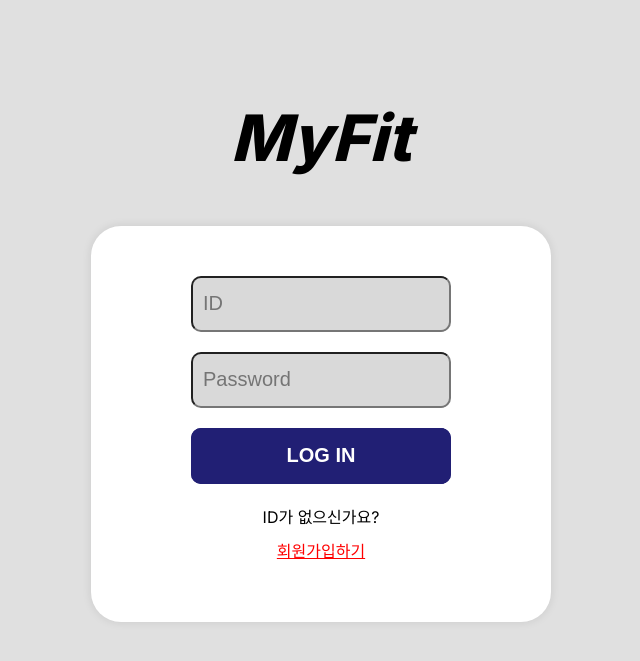
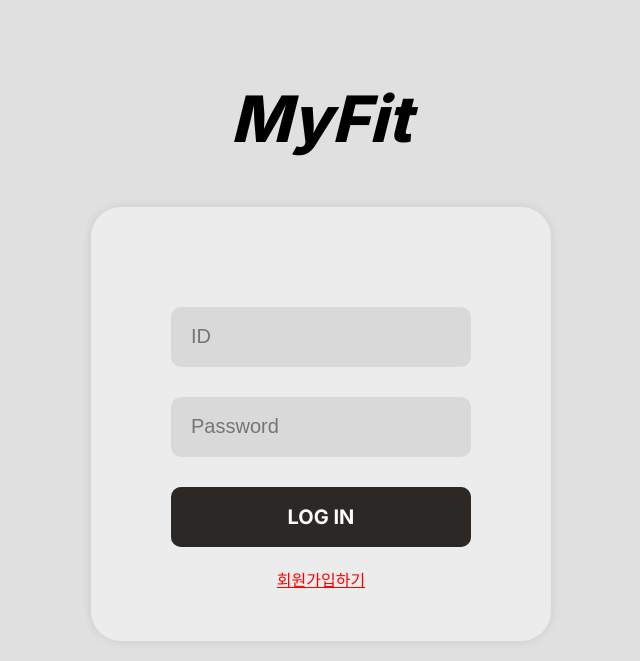
Before and after one commit to Dab1n-Lee/MyFit, a Flask app: page / in a window 1280 px wide. Shown: the top 661 px of the page, without its empty margins (319-959 px from the left). Run offline with Flask 3, Linux system fonts and the light colour scheme.

Commit message:
New Start page and update login page

```diff
--- a/project/static/css/login_page.css
+++ b/project/static/css/login_page.css
@@ -46,8 +46,8 @@ body {
 
 .v21_45 {
   width: 100%;
-  background: rgba(255, 255, 255, 1);
-  padding: 50px;
+  background: rgba(241, 241, 241, 0.7);
+  padding: 100px 70px 50px 70px;
   border-radius: 30px;
   box-shadow: 0 0 10px rgba(0, 0, 0, 0.1);
   display: flex;
@@ -65,20 +65,22 @@ body {
 .v9_11,
 .v9_12 {
   width: 100%;
-  max-width: 260px;
-  height: 56px;
+  max-width: 300px;
+  height: 60px;
   background: rgba(217, 217, 217, 1);
-  margin-bottom: 20px;
-  padding: 0 10px;
+  margin-bottom: 30px;
+  padding: 0 20px;
   border-radius: 10px;
   font-size: 20px;
+  border: none;
+  outline: none;
 }
 
 .v19_40 {
   width: 100%;
-  max-width: 260px;
-  height: 56px;
-  background: rgba(33, 31, 116, 1);
+  max-width: 300px;
+  height: 60px;
+  background: rgba(9, 4, 0, 0.6);
   border-radius: 10px;
   display: flex;
   justify-content: center;
@@ -88,9 +90,10 @@ body {
 
 .v12_23 {
   color: rgba(255, 255, 255, 1);
-  font-weight: bold;
+  font-family: "Inter", sans-serif;
+  font-weight: 700;
   font-size: 20px;
-  background: rgba(33, 31, 116, 1); /* Added line */
+  background: rgba(9, 4, 0, 0.6); /* Added line */
   border: none; /* Added line */
   width: 100%; /* Added line */
   height: 100%; /* Added line */
@@ -100,20 +103,13 @@ body {
   border-radius: 10px; /* Added line */
 }
 
-.v10_14,
 .v13_34 {
   width: 100%;
   max-width: 260px;
   font-size: 16px;
   text-align: center;
-  margin-bottom: 10px;
-}
-
-.v10_14 {
-  color: black;
-}
-
-.v13_34 {
+  margin-bottom: 0px;
+  margin-top: 0px;
   color: red;
   text-decoration: underline;
   cursor: pointer;
--- a/project/templates/login.html
+++ b/project/templates/login.html
@@ -35,7 +35,6 @@
               <button type="submit" class="v12_23">LOG IN</button>
             </div>
           </form>
-          <span class="v10_14">ID가 없으신가요?</span>
           <a href="{{ url_for('auth.register') }}" class="v13_34"
             >회원가입하기</a
           >
```
Also changed, not shown: project/static/css/start.css (added, +46 -0 lines), project/templates/start.html (added, +18 -0 lines).
